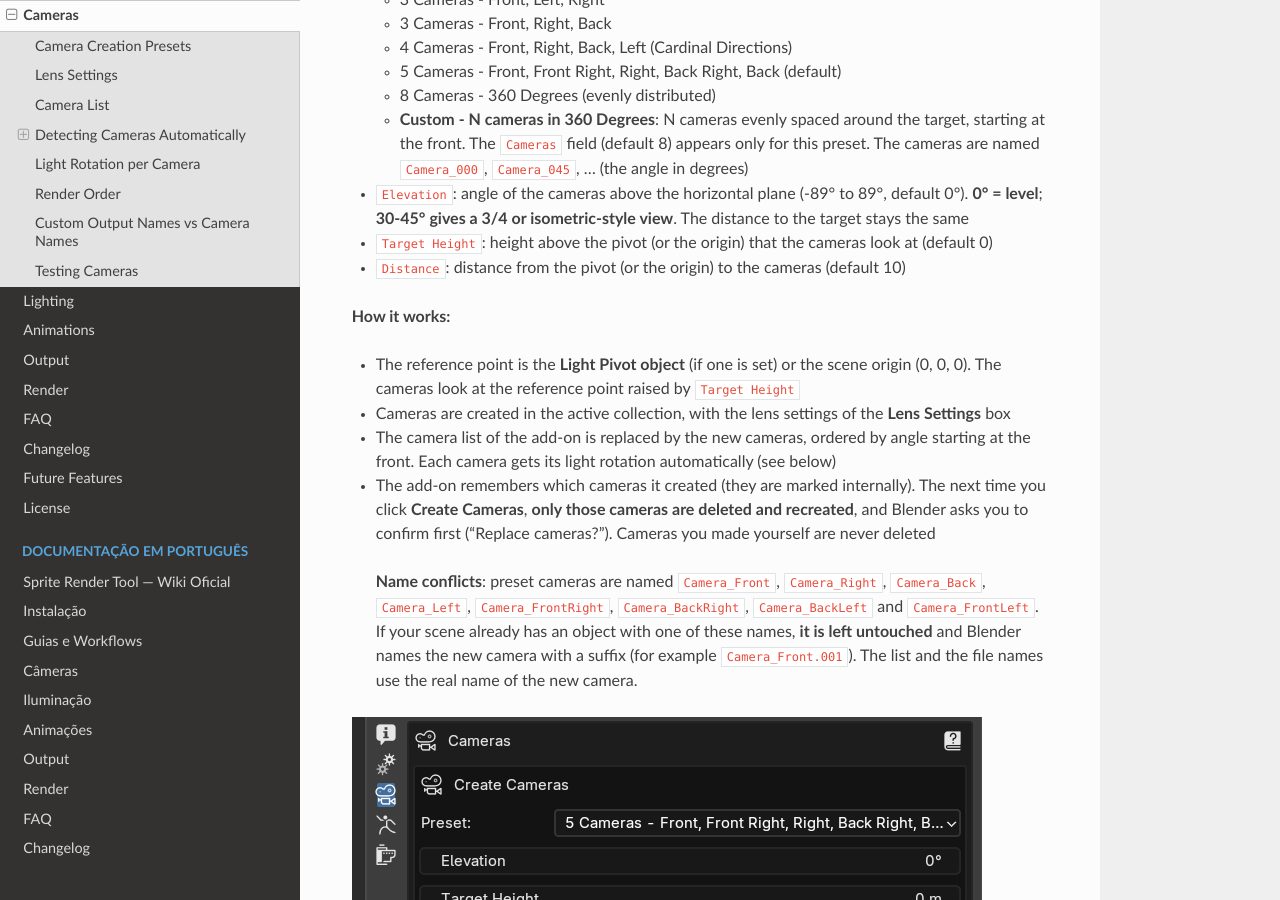
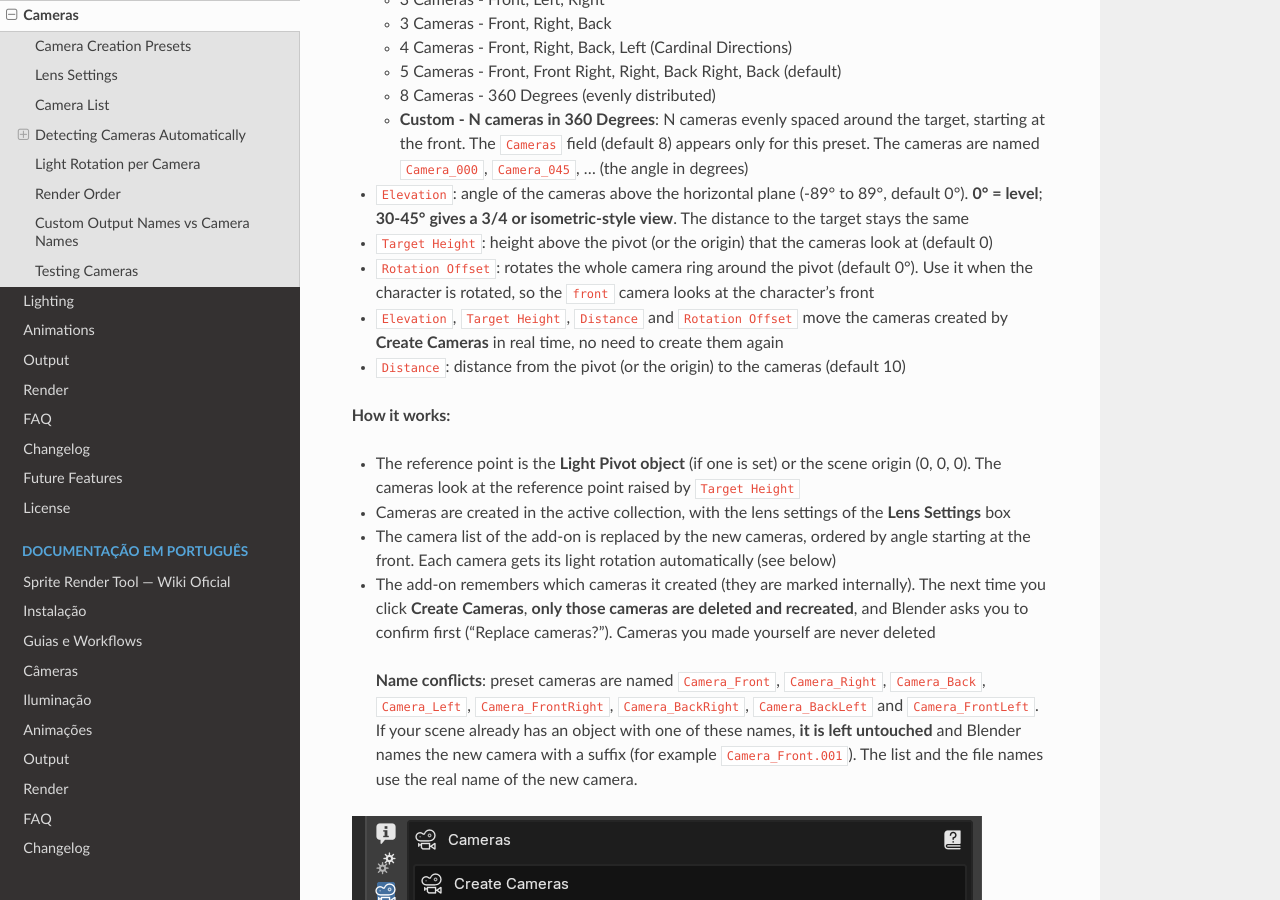
Before and after one commit to Lochzin/Sprite-Render-Tool-Wiki, a Sphinx documentation site: the page built from docs/en/Cameras.md, in a window 1280 px wide and 900 px high, scrolled down 1667 px. Built offline with Sphinx 7.4.7 and the Read the Docs theme 3.1.0, drawn with Linux system fonts in a browser that asks for light colours.

Commit message:
Cameras: Rotation Offset e tempo real
Co-Authored-By: Claude Sonnet 5.5 <noreply@anthropic.com>

```diff
--- a/docs/en/Cameras.md
+++ b/docs/en/Cameras.md
@@ -26,6 +26,8 @@ The **Create Cameras** box creates cameras from a preset:
   - **Custom - N cameras in 360 Degrees**: N cameras evenly spaced around the target, starting at the front. The `Cameras` field (default 8) appears only for this preset. The cameras are named `Camera_000`, `Camera_045`, ... (the angle in degrees)
 - `Elevation`: angle of the cameras above the horizontal plane (-89° to 89°, default 0°). **0° = level**; **30-45° gives a 3/4 or isometric-style view**. The distance to the target stays the same
 - `Target Height`: height above the pivot (or the origin) that the cameras look at (default 0)
+- `Rotation Offset`: rotates the whole camera ring around the pivot (default 0°). Use it when the character is rotated, so the `front` camera looks at the character's front
+- `Elevation`, `Target Height`, `Distance` and `Rotation Offset` move the cameras created by **Create Cameras** in real time, no need to create them again
 - `Distance`: distance from the pivot (or the origin) to the cameras (default 10)
 
 **How it works:**
```
Also changed, not shown: docs/pt/Cameras.md (+2 -0 lines).
